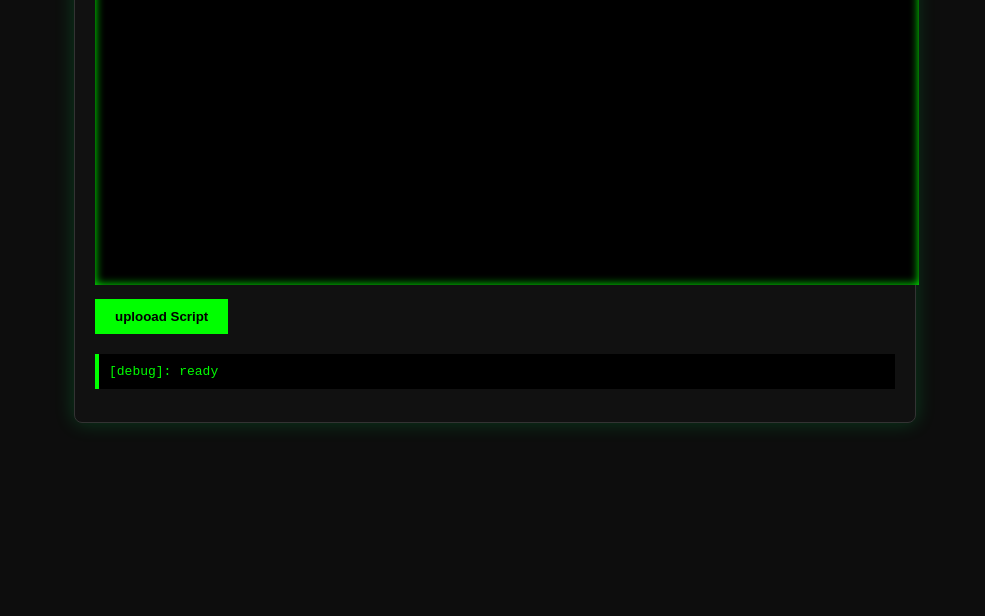
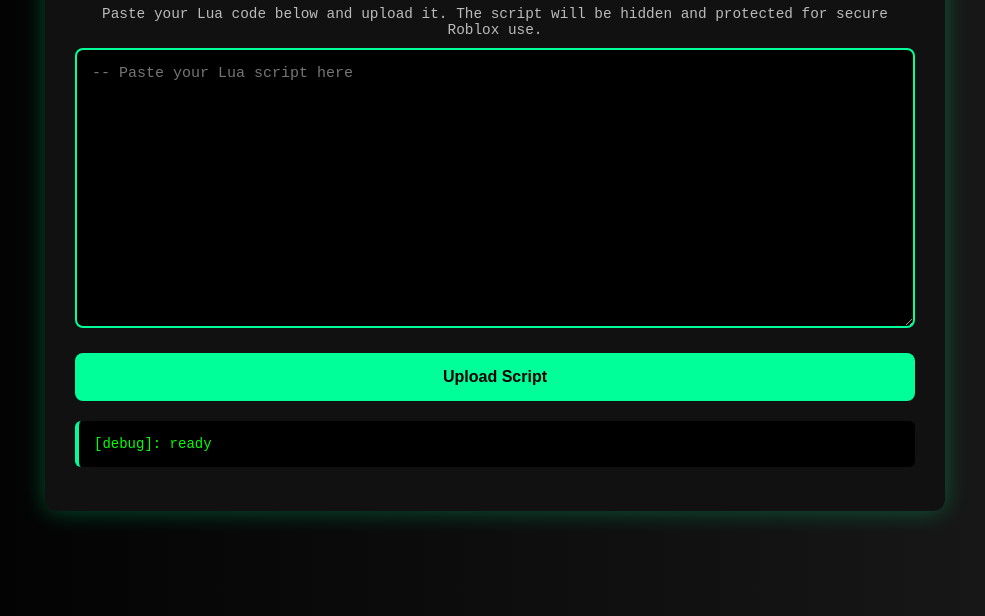
Before and after one commit to swapperxmonk1/onbfbuscatorb, a plain HTML site: page index.html in a window 1280 px wide. Shown: the part 184-800 px from the top of the page, without its empty margins (145-1130 px from the left). Drawn offline with Linux system fonts and the light colour scheme.

Commit message:
Update index.html

```diff
--- a/index.html
+++ b/index.html
@@ -1,113 +1,129 @@
-<!DOCTYPE html>
-<html lang="en">
+<!DOCTYPE html><html lang="en">
 <head>
   <meta charset="UTF-8" />
-  <meta name="viewport" content="width=device-width, initial-scale=1.0"/>
-  <title>talent smr</title>
+  <meta name="viewport" content="width=device-width, initial-scale=1.0" />
+  <title>Lua Obfuscator</title>
   <style>
+    * {
+      box-sizing: border-box;
+    }
     body {
       margin: 0;
       padding: 0;
-      background: #0d0d0d;
+      font-family: 'Courier New', Courier, monospace;
+      background: linear-gradient(to right, #000000, #1a1a1a);
       color: #00ff99;
-      font-family: monospace;
     }
     .container {
-      max-width: 800px;
-      margin: 40px auto;
-      padding: 20px;
+      max-width: 900px;
+      margin: 80px auto;
+      padding: 30px;
       background: #111;
-      border: 1px solid #333;
-      border-radius: 8px;
-      box-shadow: 0 0 20px rgba(0, 255, 100, 0.2);
+      border-radius: 12px;
+      box-shadow: 0 0 25px rgba(0, 255, 153, 0.3);
+    }
+    h1 {
+      text-align: center;
+      font-size: 2em;
+      color: #00ffcc;
     }
     textarea {
       width: 100%;
-      height: 300px;
+      height: 280px;
+      padding: 15px;
       background: #000;
       color: #0f0;
-      font-family: monospace;
-      font-size: 14px;
-      padding: 12px;
-      border: none;
-      outline: none;
-      resize: none;
-      box-shadow: inset 0 0 10px #0f0;
+      font-size: 15px;
+      border: 2px solid #00ff99;
+      border-radius: 8px;
+      resize: vertical;
+      margin-bottom: 20px;
     }
     button {
-      background: #0f0;
+      display: block;
+      width: 100%;
+      padding: 15px;
+      background-color: #00ff99;
       color: #000;
-      padding: 10px 20px;
+      border: none;
       font-weight: bold;
-      border: none;
-      margin-top: 10px;
+      border-radius: 8px;
+      font-size: 1rem;
       cursor: pointer;
-      transition: background 0.3s ease;
+      transition: 0.3s ease;
     }
     button:hover {
-      background: #00cc66;
+      background-color: #00cc77;
     }
     pre {
+      background: #000;
+      color: #0f0;
+      padding: 15px;
+      font-size: 14px;
       margin-top: 20px;
-      background: #000;
-      padding: 10px;
-      font-size: 13px;
-      color: #0f0;
-      border-left: 4px solid #0f0;
+      border-left: 4px solid #00ff99;
+      border-radius: 6px;
+      overflow-wrap: break-word;
       white-space: pre-wrap;
-      word-wrap: break-word;
+    }
+    .info {
+      color: #bbb;
+      font-size: 0.9rem;
+      text-align: center;
+      margin-bottom: 10px;
     }
   </style>
 </head>
 <body>
   <div class="container">
-    <h2>Lua Script Obfuscator v2.7</h2>
-    <p style="color: #aaa; font-size: 14px;">
-      paste your script below it will be obfuscated and uploaded via loadstring-protected server.
-    </p>
-    <textarea id="script_input" placeholder="-- your lua script here"></textarea>
-    <button onclick="upload_script()">uplooad Script</button>
+    <h1>Lua Script Obfuscator</h1>
+    <p class="info">Paste your Lua code below and upload it. The script will be hidden and protected for secure Roblox use.</p>
+    <textarea id="script_input" placeholder="-- Paste your Lua script here"></textarea>
+    <button onclick="upload_script()">Upload Script</button>
     <pre id="debug">[debug]: ready</pre>
   </div>
-
   <script>
-    async function upload_script() {
-      const script = document.getElementById('script_input').value
-      const debug = document.getElementById('debug')
+    function random_name() {
+      return 'script_' + Math.random().toString(36).substring(2, 10);
+    }async function upload_script() {
+  const script = document.getElementById('script_input').value;
+  const debug = document.getElementById('debug');
 
   if (!script.trim()) {
-        debug.textContent += '\n[debug]: no script provided'
-        return
+    debug.textContent += '\n[debug]: no script provided';
+    return;
   }
 
-      debug.textContent += '\n[debug]: starting upload...'
+  debug.textContent += '\n[debug]: starting upload...';
+  const name = random_name();
 
   try {
     const res = await fetch('/api/upload', {
       method: 'POST',
       headers: { 'content-type': 'application/json' },
-          body: JSON.stringify({ script })
-        })
+      body: JSON.stringify({ name, script })
+    });
 
-        const text = await res.text()
-        let data
+    const text = await res.text();
+    let data;
     try {
-          data = JSON.parse(text)
+      data = JSON.parse(text);
     } catch (err) {
-          debug.textContent += `\n[debug]: upload error: ${text}`
-          return
+      debug.textContent += `\n[debug]: upload error: ${text}`;
+      return;
     }
 
     if (data.success && data.url) {
-          debug.textContent += `\n[debug]: uploaded successfully`
-          debug.textContent += `\n[debug]: loadstring(game:HttpGet("${data.url}"))()`
+      debug.textContent += `\n[debug]: uploaded successfully`;
+      debug.textContent += `\n[debug]: loadstring(game:HttpGet(\"${data.url}\"))()`;
     } else {
-          debug.textContent += `\n[debug]: upload failed: ${data.error || 'unknown'}`
+      debug.textContent += `\n[debug]: upload failed: ${data.error || 'unknown'}`;
     }
   } catch (err) {
-        debug.textContent += `\n[debug]: fatal error: ${err.message}`
+    debug.textContent += `\n[debug]: fatal error: ${err.message}`;
   }
 }
+
   </script>
 </body>
 </html>
```
Lines whose indentation alone changed are shown as unchanged.
